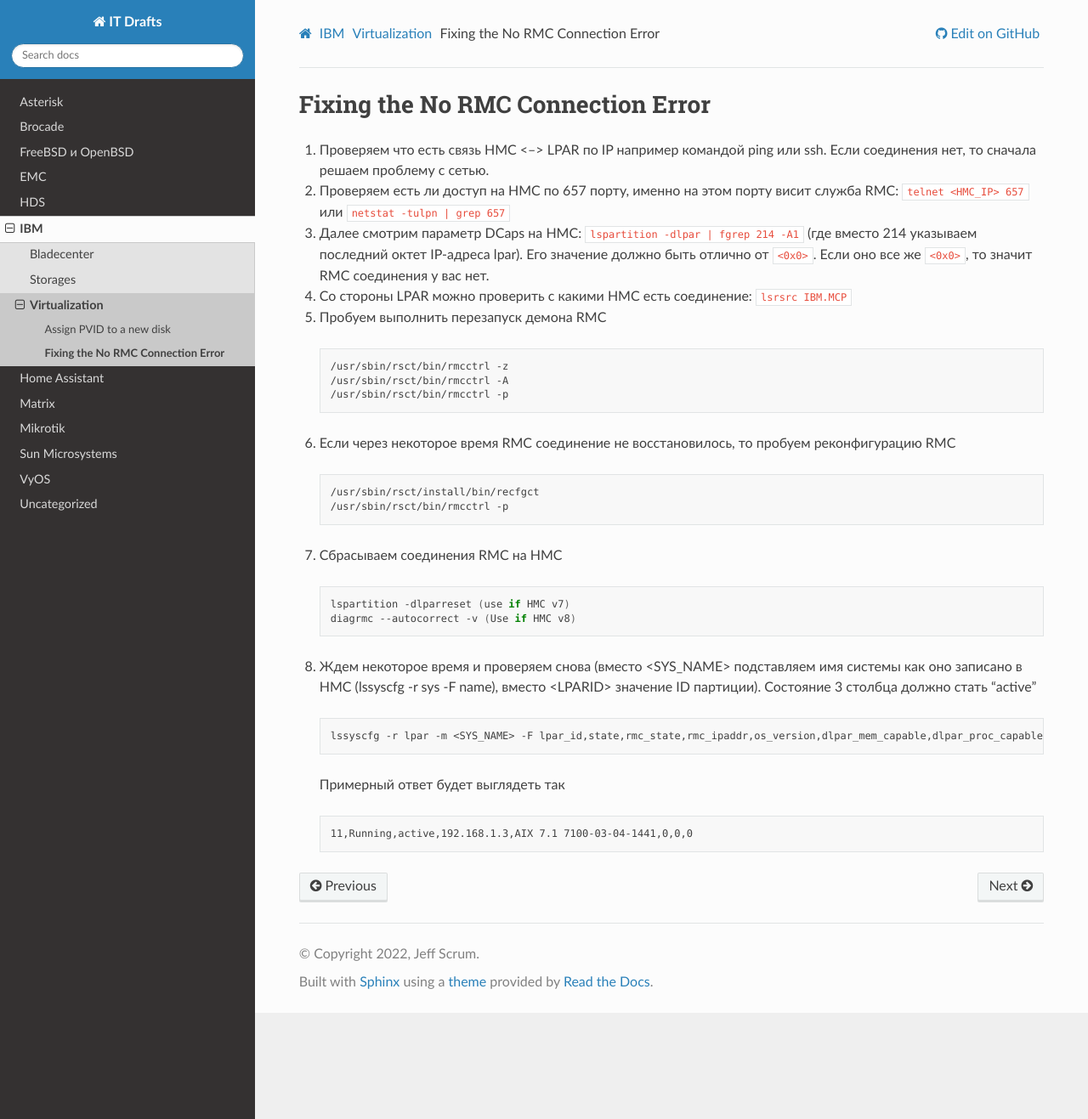
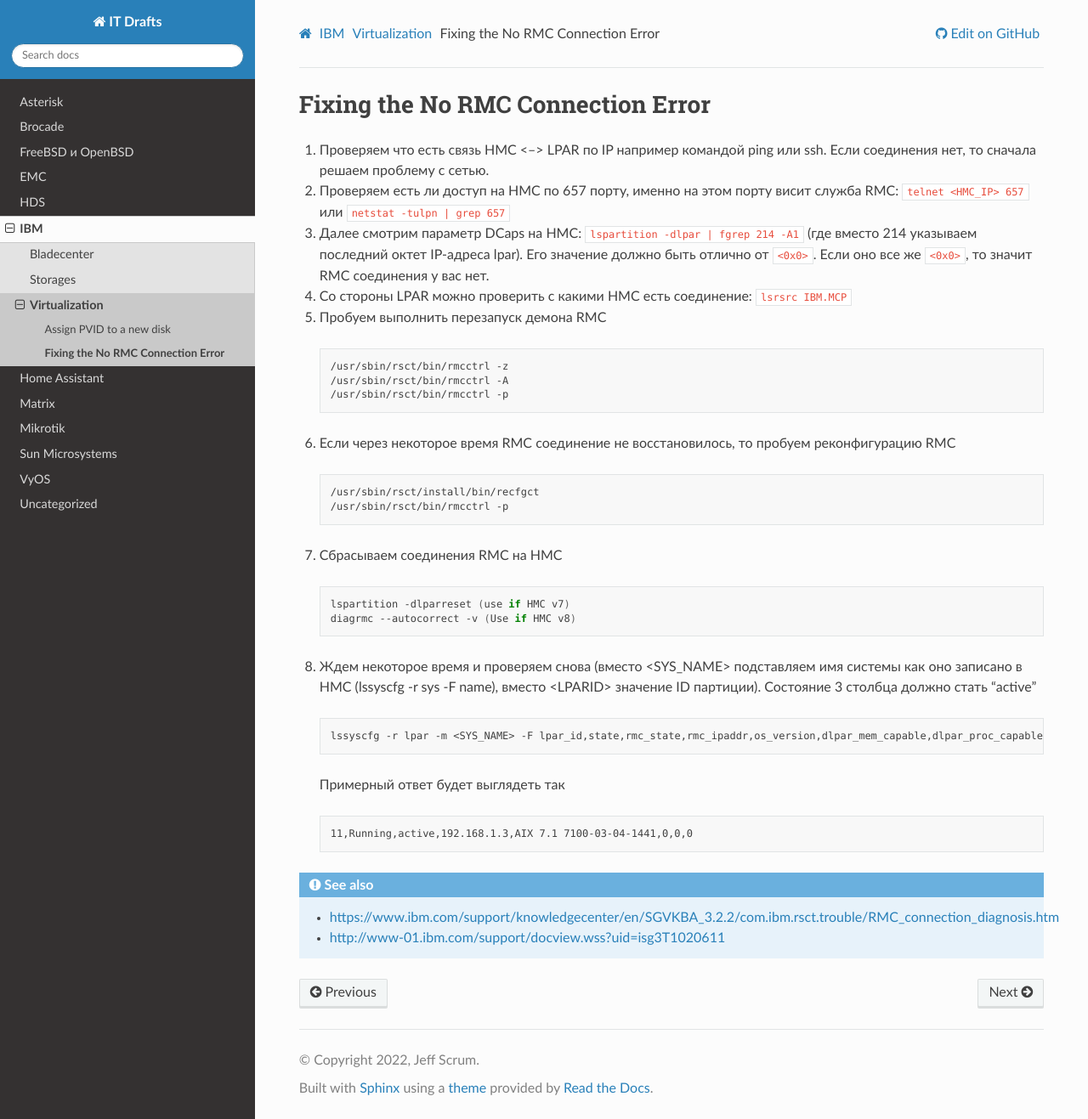
Before and after one commit to jeffscrum/jeffscrum.github.io, a Sphinx documentation site: the page built from source/ibm/virtualization/ibm-virtualization-rmc-connection-issue.rst, in a window 1280 px wide and 1317 px high. Shown: the whole window at 85% size. Built offline with Sphinx 7.4.7 and the Read the Docs theme 2.0.0, drawn with Linux system fonts in a browser that asks for light colours; some of the changed lines change nothing that is shown.

Commit message:
Update ibm-virtualization-rmc-connection-issue.rst

```diff
--- a/source/ibm/virtualization/ibm-virtualization-rmc-connection-issue.rst
+++ b/source/ibm/virtualization/ibm-virtualization-rmc-connection-issue.rst
@@ -46,3 +46,8 @@ Fixing the No RMC Connection Error
   .. code-block:: none
 
     11,Running,active,192.168.1.3,AIX 7.1 7100-03-04-1441,0,0,0
+
+.. seealso::
+
+  - https://www.ibm.com/support/knowledgecenter/en/SGVKBA_3.2.2/com.ibm.rsct.trouble/RMC_connection_diagnosis.htm
+  - http://www-01.ibm.com/support/docview.wss?uid=isg3T1020611
```
